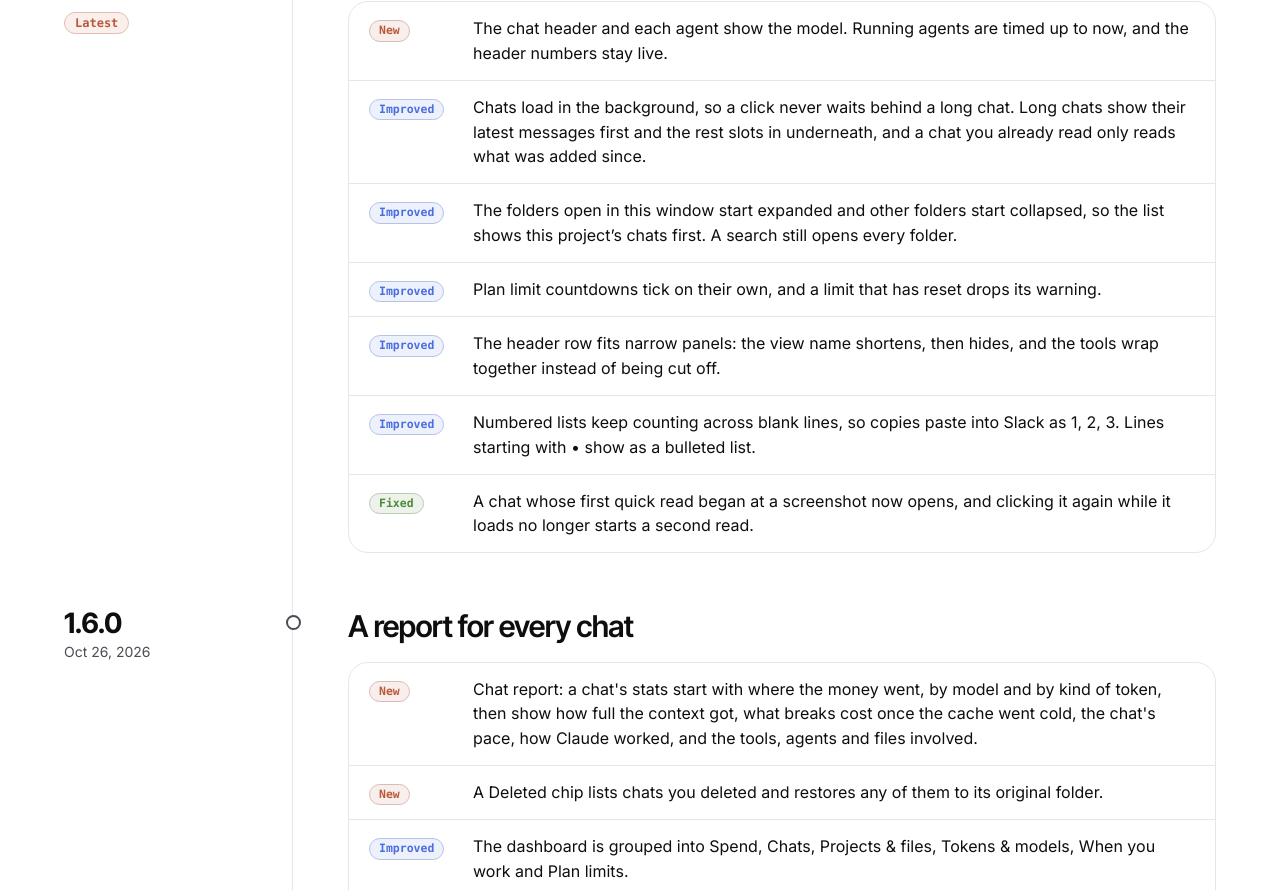
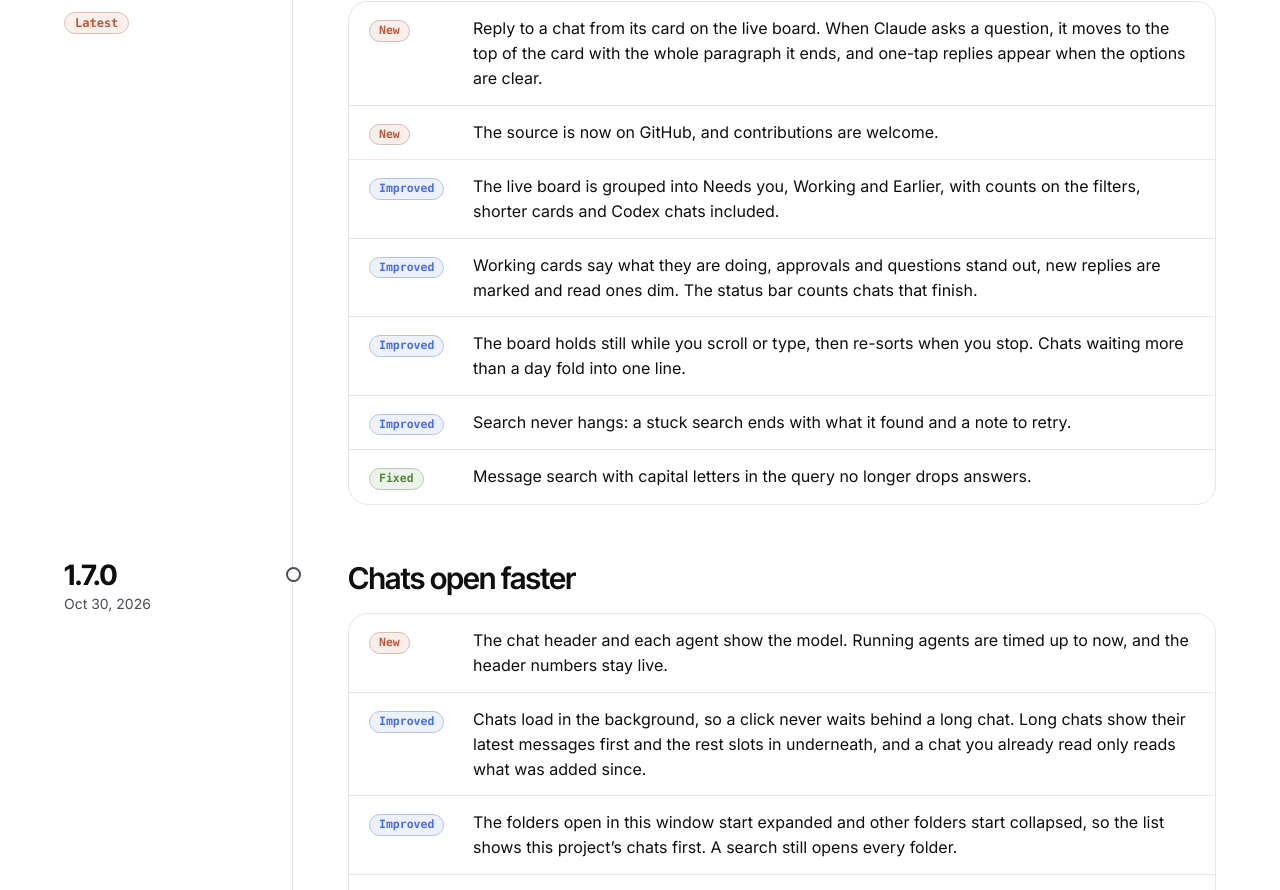
Before and after one commit to Ragulsundaram/agent-logbook-site, a plain HTML site: page changelog.html in a window 1280 px wide. Shown: the part 490-1380 px from the top of the page. Drawn offline with Linux system fonts and the light colour scheme.

Commit message:
Changelog for 1.8.0

```diff
--- a/changelog.html
+++ b/changelog.html
@@ -48,8 +48,23 @@
     </div>
 
     <ol class="timeline">
+      <li class="rel" id="v1.8.0">
+        <div class="rel-when"><a class="ver" href="#v1.8.0">1.8.0</a><time datetime="2026-11-09">Nov 9, 2026</time><span class="latest">Latest</span></div>
+        <div class="rel-body">
+          <h2>Reply from the live board</h2>
+          <ul>
+            <li data-kind="new"><b class="tagk new">New</b><span>Reply to a chat from its card on the live board. When Claude asks a question, it moves to the top of the card with the whole paragraph it ends, and one-tap replies appear when the options are clear.</span></li>
+            <li data-kind="new"><b class="tagk new">New</b><span>The source is now on GitHub, and contributions are welcome.</span></li>
+            <li data-kind="improved"><b class="tagk improved">Improved</b><span>The live board is grouped into Needs you, Working and Earlier, with counts on the filters, shorter cards and Codex chats included.</span></li>
+            <li data-kind="improved"><b class="tagk improved">Improved</b><span>Working cards say what they are doing, approvals and questions stand out, new replies are marked and read ones dim. The status bar counts chats that finish.</span></li>
+            <li data-kind="improved"><b class="tagk improved">Improved</b><span>The board holds still while you scroll or type, then re-sorts when you stop. Chats waiting more than a day fold into one line.</span></li>
+            <li data-kind="improved"><b class="tagk improved">Improved</b><span>Search never hangs: a stuck search ends with what it found and a note to retry.</span></li>
+            <li data-kind="fixed"><b class="tagk fixed">Fixed</b><span>Message search with capital letters in the query no longer drops answers.</span></li>
+          </ul>
+        </div>
+      </li>
       <li class="rel" id="v1.7.0">
-        <div class="rel-when"><a class="ver" href="#v1.7.0">1.7.0</a><time datetime="2026-10-30">Oct 30, 2026</time><span class="latest">Latest</span></div>
+        <div class="rel-when"><a class="ver" href="#v1.7.0">1.7.0</a><time datetime="2026-10-30">Oct 30, 2026</time></div>
         <div class="rel-body">
           <h2>Chats open faster</h2>
           <ul>
```
